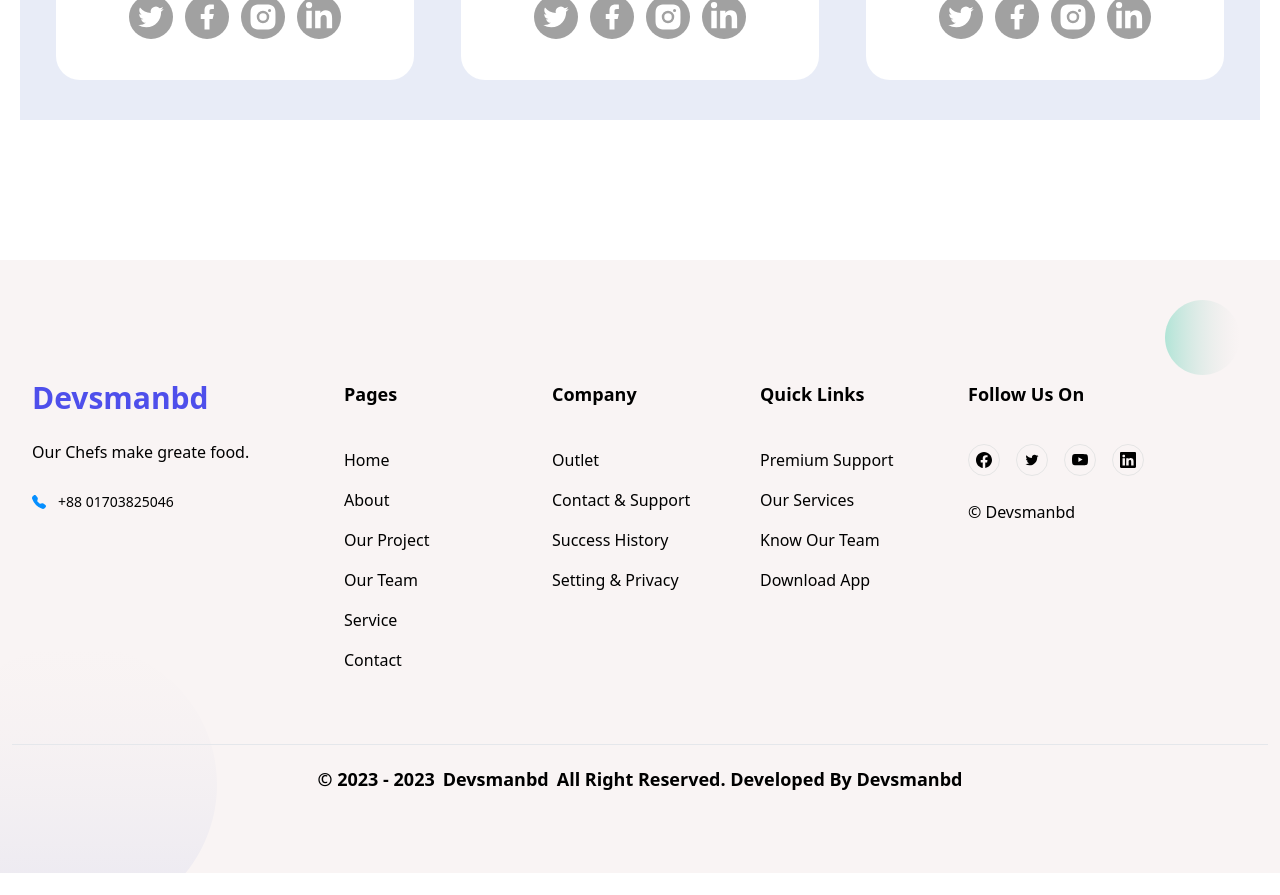
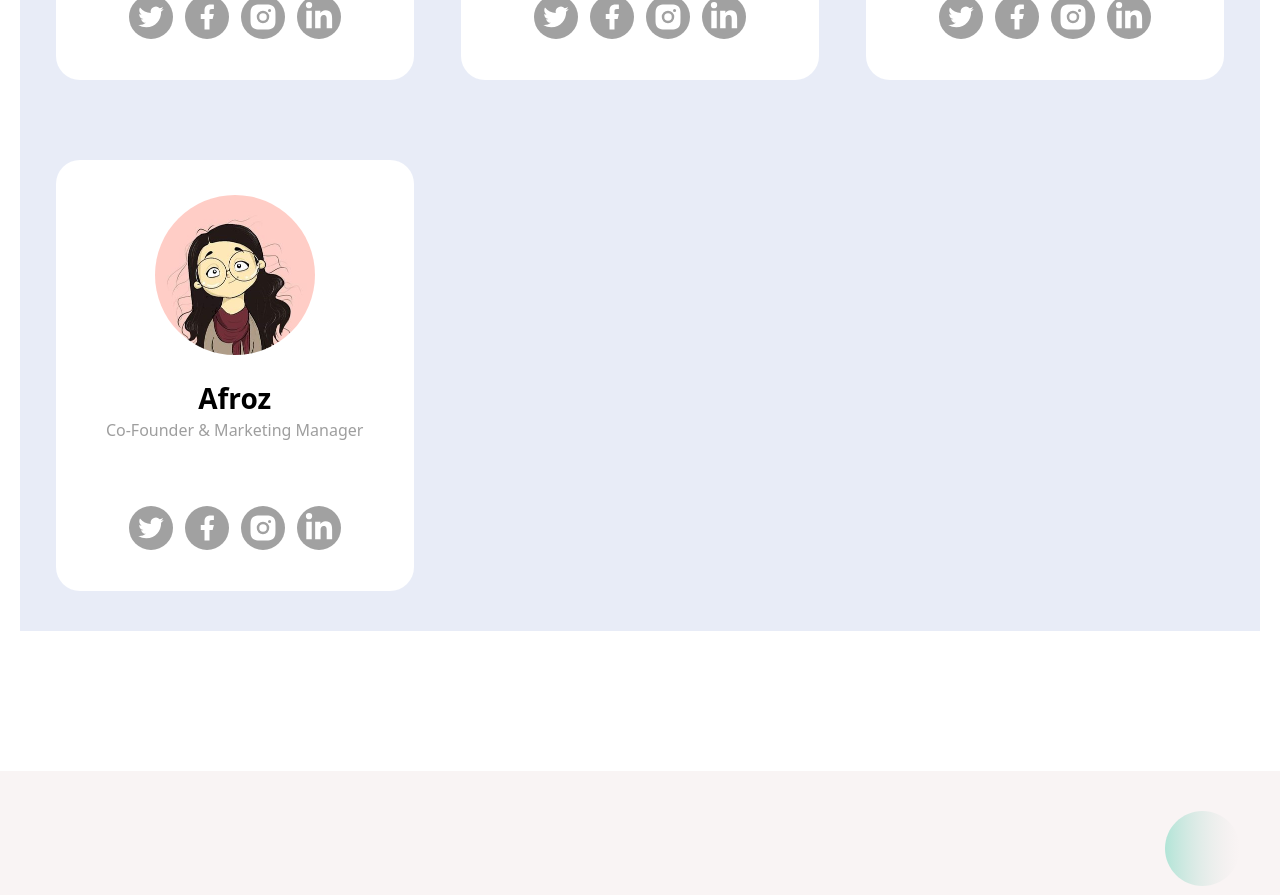
Before and after one commit to sranik28/DevsManbd, a Next.js app: page /our-team in a window 1280 px wide. Shown: the part 1080-1975 px from the top of the page. Before the commit the page ends 1953 px from the top, so only its background shows below. Built offline with nearby package versions, Linux system fonts and the light colour scheme.

Commit message:
our team data added

```diff
--- a/src/app/our-team/page.jsx
+++ b/src/app/our-team/page.jsx
@@ -6,6 +6,7 @@ import {
 	RiTwitterFill,
 } from "react-icons/ri";
 import tofaelVai from "../../../public/our-team/tofael.jpg"
+import afrozApu from "../../../public/our-team/afroz.jpg"
 
 import Image from "next/image";
 
@@ -162,20 +163,20 @@ const OurTeamPage = () => {
 						</div>
 					</div>
 				</div>
-				{/* <div className="duration-500 addClass hover:drop-shadow-2xl">
+				<div className="duration-500 addClass hover:drop-shadow-2xl">
 					<div className=" bg-white w-[358px] rounded-3xl mx-auto my-10 h-[431px]">
 						<div className="avatar pt-[35px] flex justify-center items-center">
 							<div className="w-[160px] relative h-[160px]  rounded-full">
-								<Image fill={true}  alt="team member image" className="rounded-full" src="https://i.ibb.co/ynSJcd5/129303963-2799082077sdfsdf017088-4714356675360439919-n-1.jpg" />
+								<Image fill={true}  alt="team member image" className="rounded-full" src={afrozApu} />
 							</div>
 						</div>
 
 						<div>
 							<h1 className="text-[28px] duration-500 leading-snug text-center pt-6 text-black font-semibold ">
-								Sagor Ahmed{" "}
+								Afroz{" "}
 							</h1>
 							<p className="text-center font-[13px] text-[#9E9E9E] mb-5">
-								Founder & CEO, Web Developer
+								Co-Founder &  Marketing Manager
 							</p>
 
 							<div>
@@ -206,7 +207,7 @@ const OurTeamPage = () => {
 						</div>
 					</div>
 				</div>
-				<div className="duration-500 addClass hover:drop-shadow-2xl">
+				{/* <div className="duration-500 addClass hover:drop-shadow-2xl">
 					<div className=" bg-white w-[358px] rounded-3xl mx-auto my-10 h-[431px]">
 						<div className="avatar pt-[35px] flex justify-center items-center">
 							<div className="w-[160px] relative h-[160px]  rounded-full">
```
Also changed, not shown: public/our-team/afroz.jpg (added).
